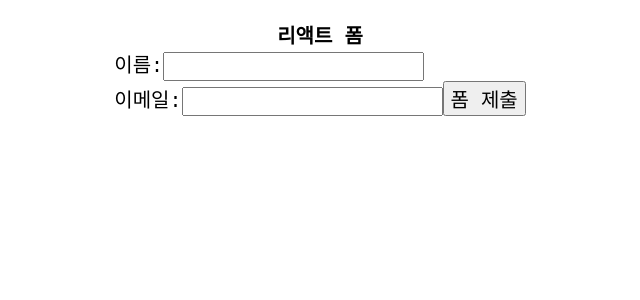
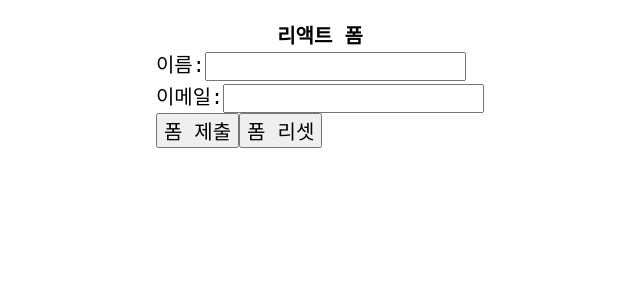
Before and after one commit to osparking/react-exercise2, a React (Vite) app: page / in a window 1280 px wide. Shown: the top 300 px of the page, without its empty margins (320-960 px from the left). Built offline with nearby package versions, Linux system fonts and the light colour scheme.

Commit message:
adds form reset button

```diff
--- a/src/App.jsx
+++ b/src/App.jsx
@@ -33,7 +33,9 @@ function App() {
            /^[a-zA-Z0-9_.+-]+@[a-zA-Z0-9-]+\.[a-zA-Z0-9-.]+$/ })} />
         </label>
         {errors.email && <p>이메일은 필수적 입니다.</p>}
+        <br />
         <button type="submit">폼 제출</button>
+        <button type="button" onClick={() => reset()}>폼 리셋</button>
       </form>
     </div>
   )
```
